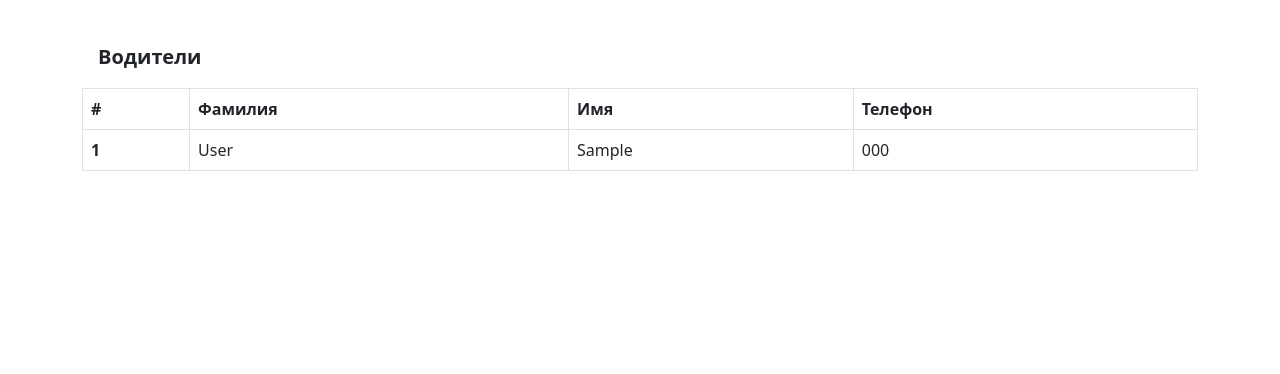
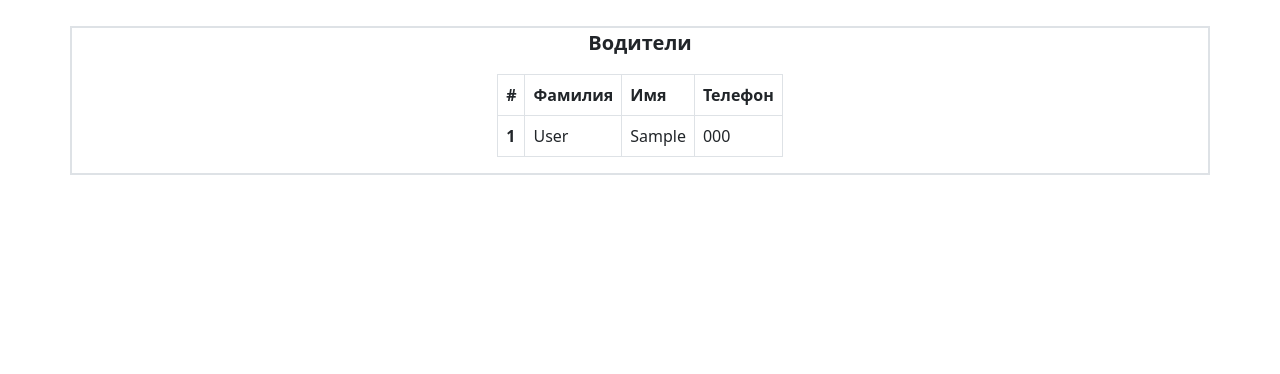
Before and after one commit to alexandrPushylo/TechManager, a Django app: template templates/show_driver_staff.html in a window 1280 px wide. Shown: the part 54-428 px from the top of the page. Run offline with Django 3.2, Linux system fonts and the light colour scheme; the template is opened without the code that fills it: most values are stand-ins (such as "Sample title", 1, 10 or a date in 2020); some libraries are stand-ins or nearby versions.

Commit message:
Update show_driver_staff.html

```diff
--- a/templates/show_driver_staff.html
+++ b/templates/show_driver_staff.html
@@ -2,9 +2,9 @@
 
 {% block content %}
 
-<div class="container m-3 mx-auto "  >
-        <p class="card-text ms-3"> <b class="fs-5">Водители </b> </p>
-        <table class="table table-bordered table-hover">
+<div class="container mx-auto border border-2"  >
+        <p class="card-text text-center"> <b class="fs-5">Водители </b> </p>
+        <table class="table table-bordered table-hover w-auto mx-auto">
   <thead>
     <tr>
       <th scope="col">#</th>
```
